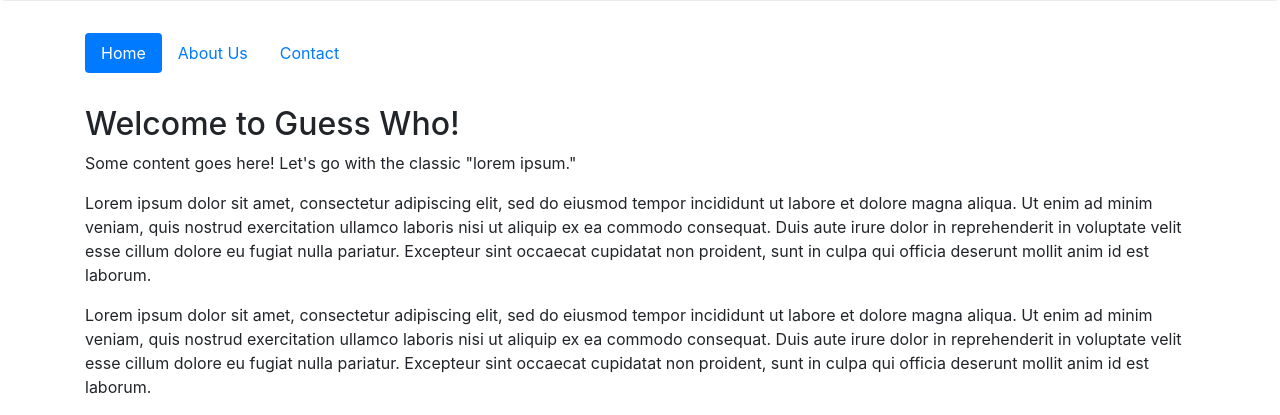
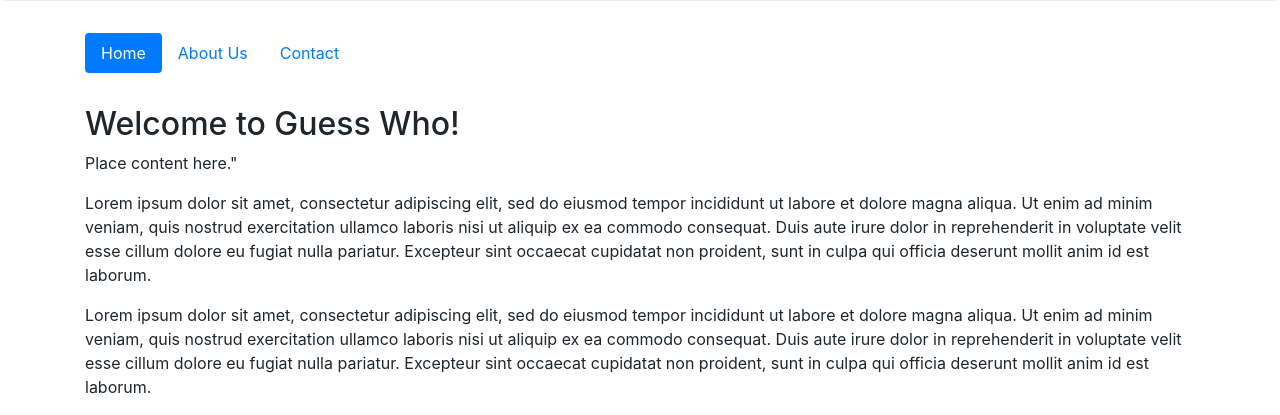
Before and after one commit to rowbottomn/q42022_coop_a3_template, a PHP site: page / in a window 1280 px wide. Shown: the part 183-598 px from the top of the page. Run offline with PHP 8.4, Linux system fonts and the light colour scheme.

Commit message:
fixing content on index

```diff
--- a/index.php
+++ b/index.php
@@ -11,7 +11,7 @@
 
 <div class="container" id="main-content">
 	<h2>Welcome to Guess Who!</h2>
-	<p>Some content goes here! Let's go with the classic "lorem ipsum."</p>
+	<p>Place content here."</p>
 
 	<p>
 		Lorem ipsum dolor sit amet, consectetur adipiscing elit, sed do eiusmod tempor incididunt ut labore et dolore magna aliqua. Ut enim ad minim veniam, quis nostrud exercitation ullamco laboris nisi ut aliquip ex ea commodo consequat. Duis aute irure dolor in reprehenderit in voluptate velit esse cillum dolore eu fugiat nulla pariatur. Excepteur sint occaecat cupidatat non proident, sunt in culpa qui officia deserunt mollit anim id est laborum.
```
